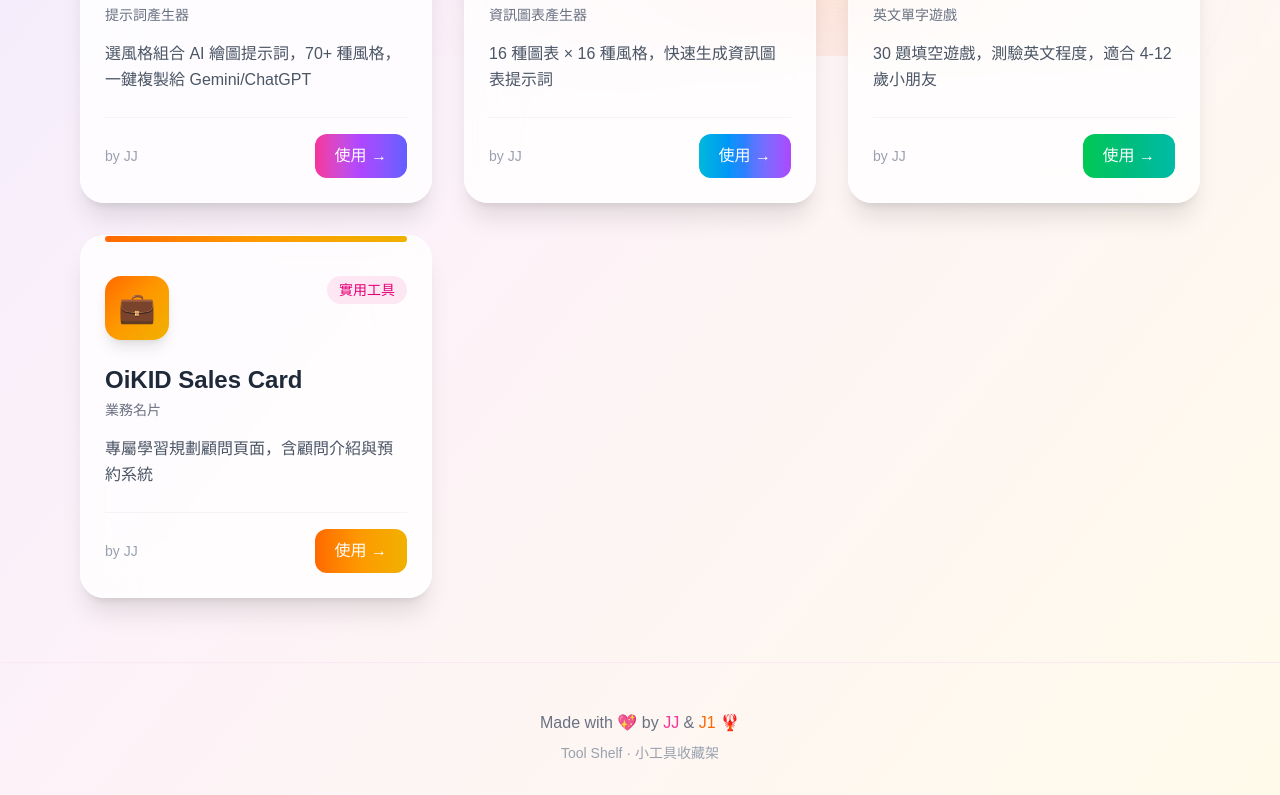
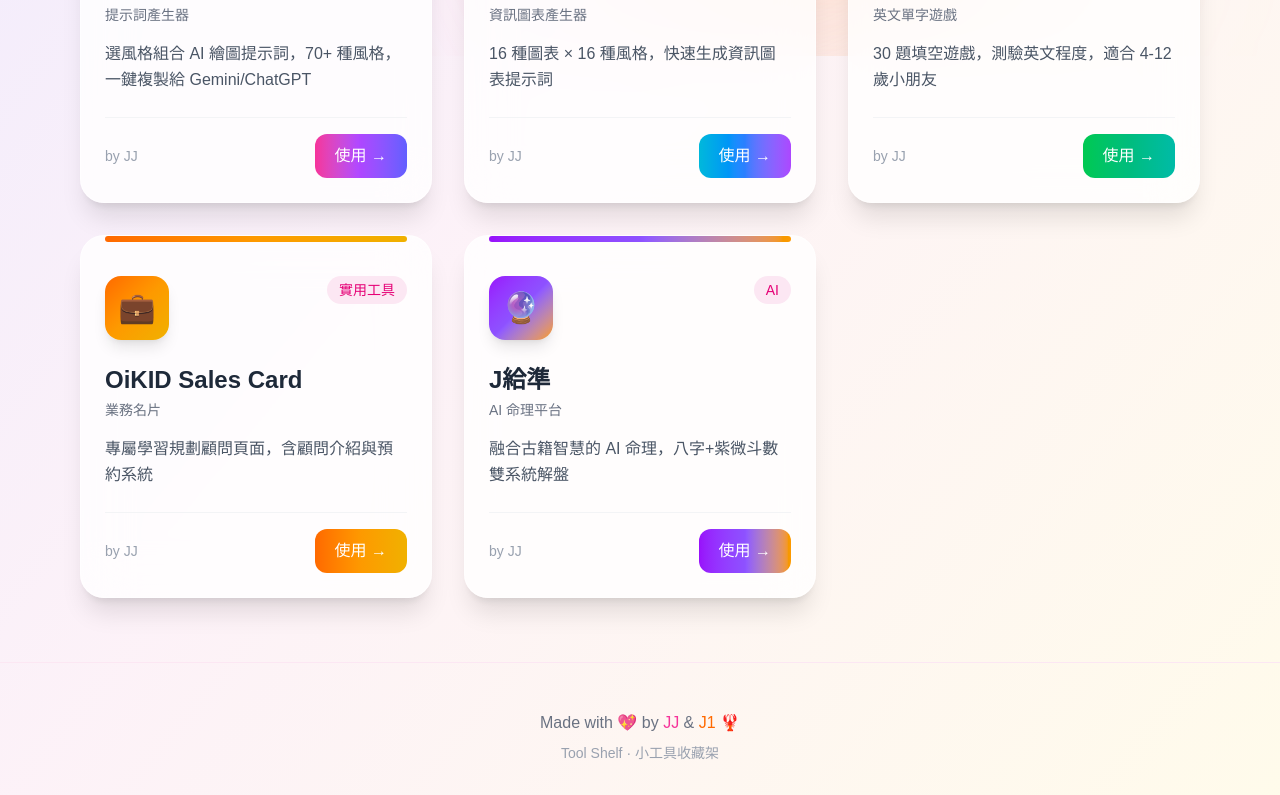
Before and after one commit to hchiachi6753-coder/tool-shelf, a Next.js app: page / in a window 1280 px wide. Shown: the part 744-1539 px from the top of the page. Built offline with nearby package versions, Linux system fonts and the light colour scheme.

Commit message:
feat: 新增 J給準 AI 命理平台

```diff
--- a/src/app/page.tsx
+++ b/src/app/page.tsx
@@ -55,6 +55,19 @@ const tools = [
     url: 'https://oikid-sales-card.vercel.app',
     author: 'JJ',
     date: '2026-02-15',
+  },
+  {
+    id: 'jgeizhun',
+    name: 'J給準',
+    nameZh: 'AI 命理平台',
+    description: '融合古籍智慧的 AI 命理，八字+紫微斗數雙系統解盤',
+    icon: '🔮',
+    gradient: 'from-purple-600 via-violet-500 to-amber-500',
+    bgGlow: 'bg-purple-500/20',
+    category: 'AI',
+    url: 'https://jgeizhun.vercel.app',
+    author: 'JJ',
+    date: '2026-02-18',
   },
 ];
 
```
